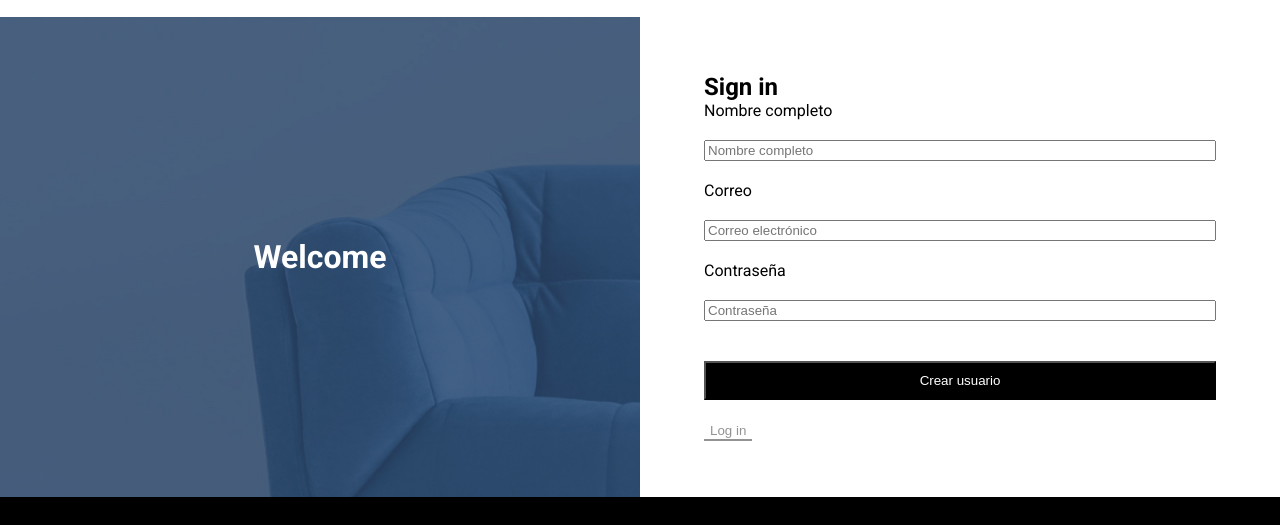
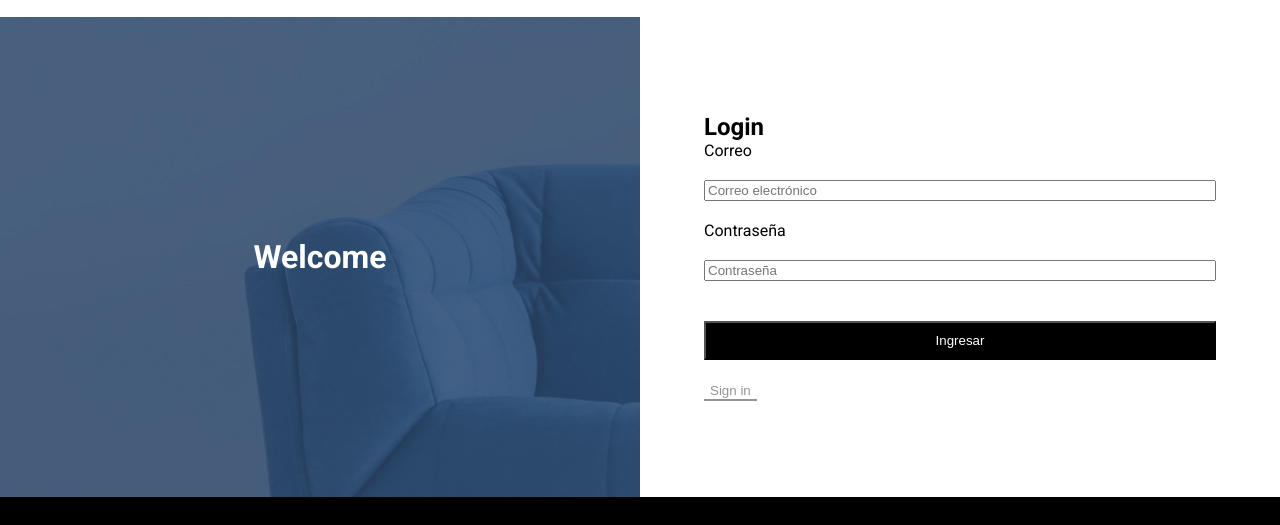
Before and after one commit to Isab0808/Taller1-ProgramWeb, a website built with Parcel: page login.html in a window 1280 px wide. Shown: the part 134-659 px from the top of the page. Built offline with nearby package versions, Linux system fonts and the light colour scheme; some packages are replaced by stand-ins of ours.

Commit message:
Update login.html

```diff
--- a/login.html
+++ b/login.html
@@ -56,7 +56,7 @@
         </section>
         <section id="login__section"  >
             <section id="login__form">
-                <article id="login__form--login" class="hidden">
+                <article id="login__form--login" class="">
                     <h2 id="login__subtitle">Login</h2>
                     <form class="forms" id="loginForm">
                         <label for="">Correo</label>
@@ -68,7 +68,7 @@
                     </form>
                     <button class="button--1" id="changeLogin">Sign in</button>
                 </article>
-                <article id="login__form--create" class="">
+                <article id="login__form--create" class="hidden">
                     <h2 id="login__subtitle">Sign in</h2>
                     <form class="forms" id="createUserForm">
                         <label for="">Nombre completo</label>
```
